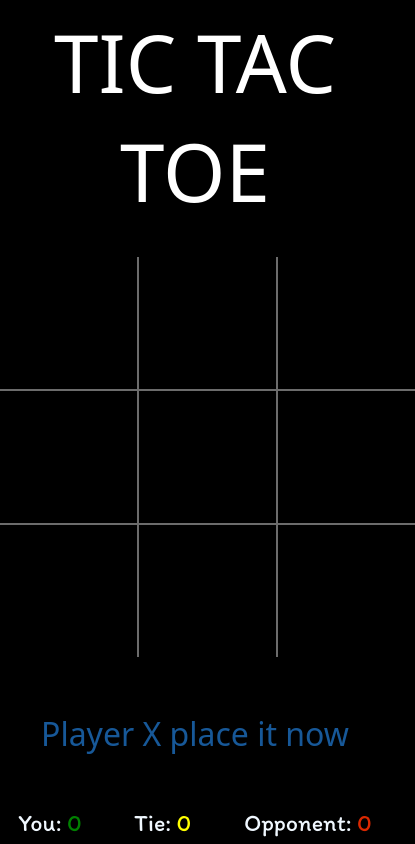
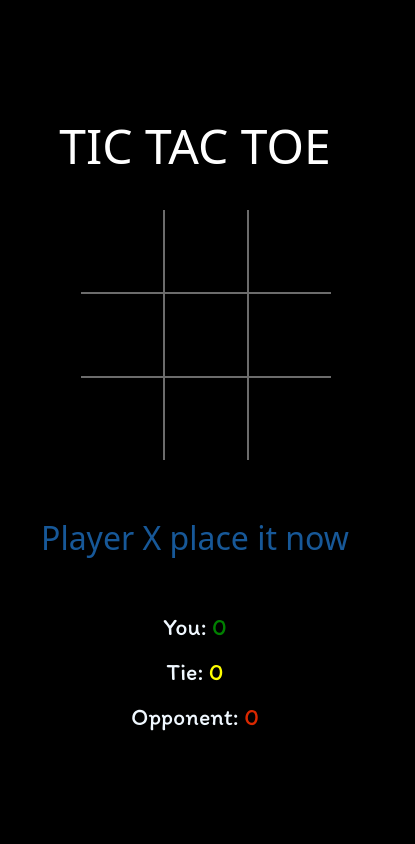
Before and after one commit to crazy47/tic-tac-toe, a plain HTML site: page index.html in a window 390 px wide. Shown: the whole page, 415 px wide, since content can reach past the window. Drawn offline with Linux system fonts and the light colour scheme; a web font is replaced by a local one.

Commit message:
responsiveness implemented for mobile screen

```diff
--- a/b.css
+++ b/b.css
@@ -123,3 +123,39 @@ h1 {
     border-radius: 1rem;
     color: black;
 }
+
+@media (max-width: 431px) {
+    .title {
+        font-family: "Barrio", system-ui;
+        font-weight: 400;
+        font-style: normal;
+        font-size: 3em;
+        text-align: center;
+        color: rgb(255, 255, 255);
+    }
+    .board {
+        margin-left: 13%;
+        display: grid;
+        grid-template-columns: repeat(3, 1fr);
+        grid-template-rows: repeat(3, 1fr);
+        grid-template-areas:
+        "one two three"
+        "four five six"
+        "seven eight nine";
+    }
+    .cell {
+        text-align: center;
+        font-size: 3em;
+        font-family: "Barrio", system-ui;
+        font-weight: 100px;
+        width: 50px;
+        height: 50px;
+        cursor: pointer;
+    }
+    .stats {
+        display: flex;
+        flex-direction: column;
+        align-items: center;
+        gap: 1em;
+    }
+}
```
Also changed, not shown: index.html (+1 -4 lines).
